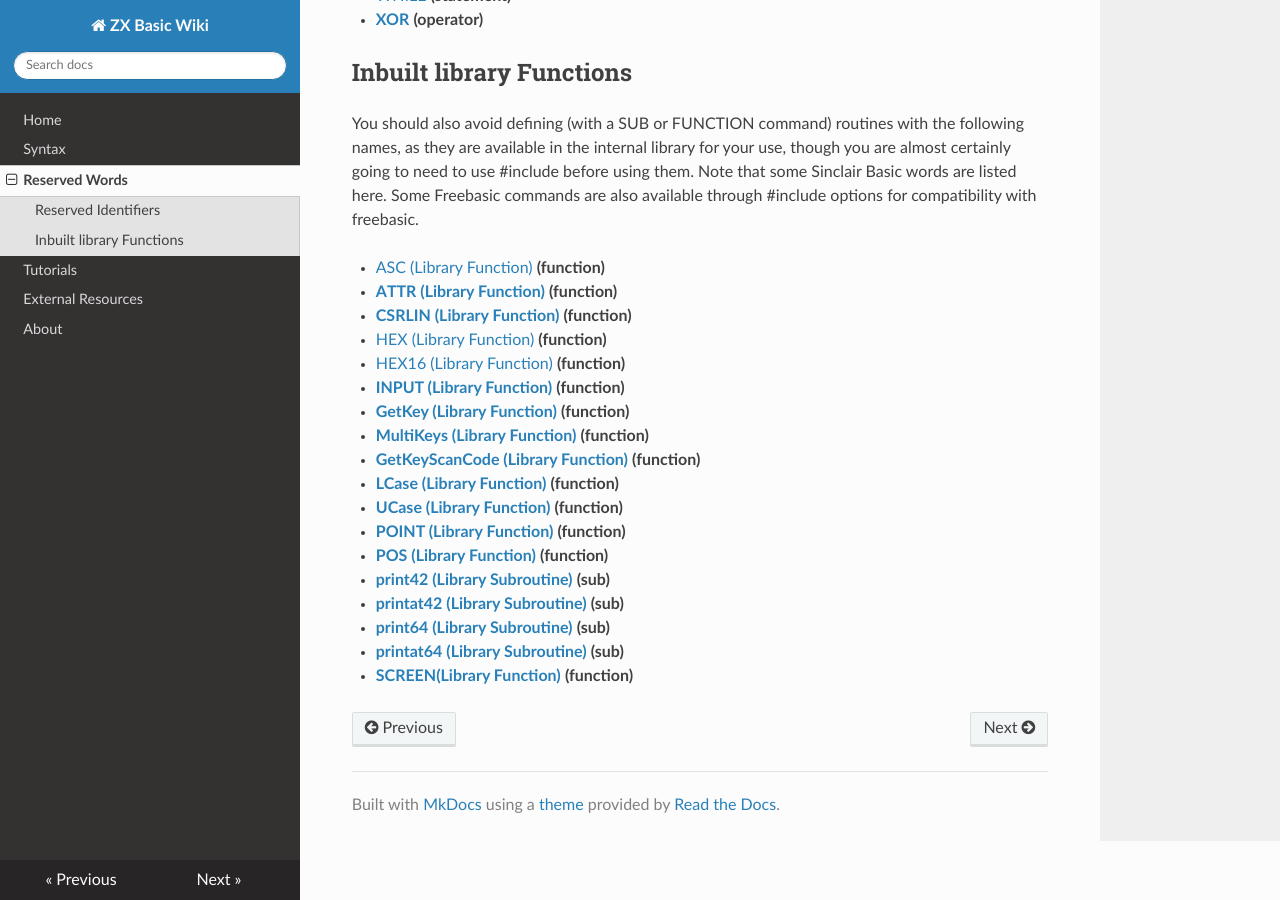
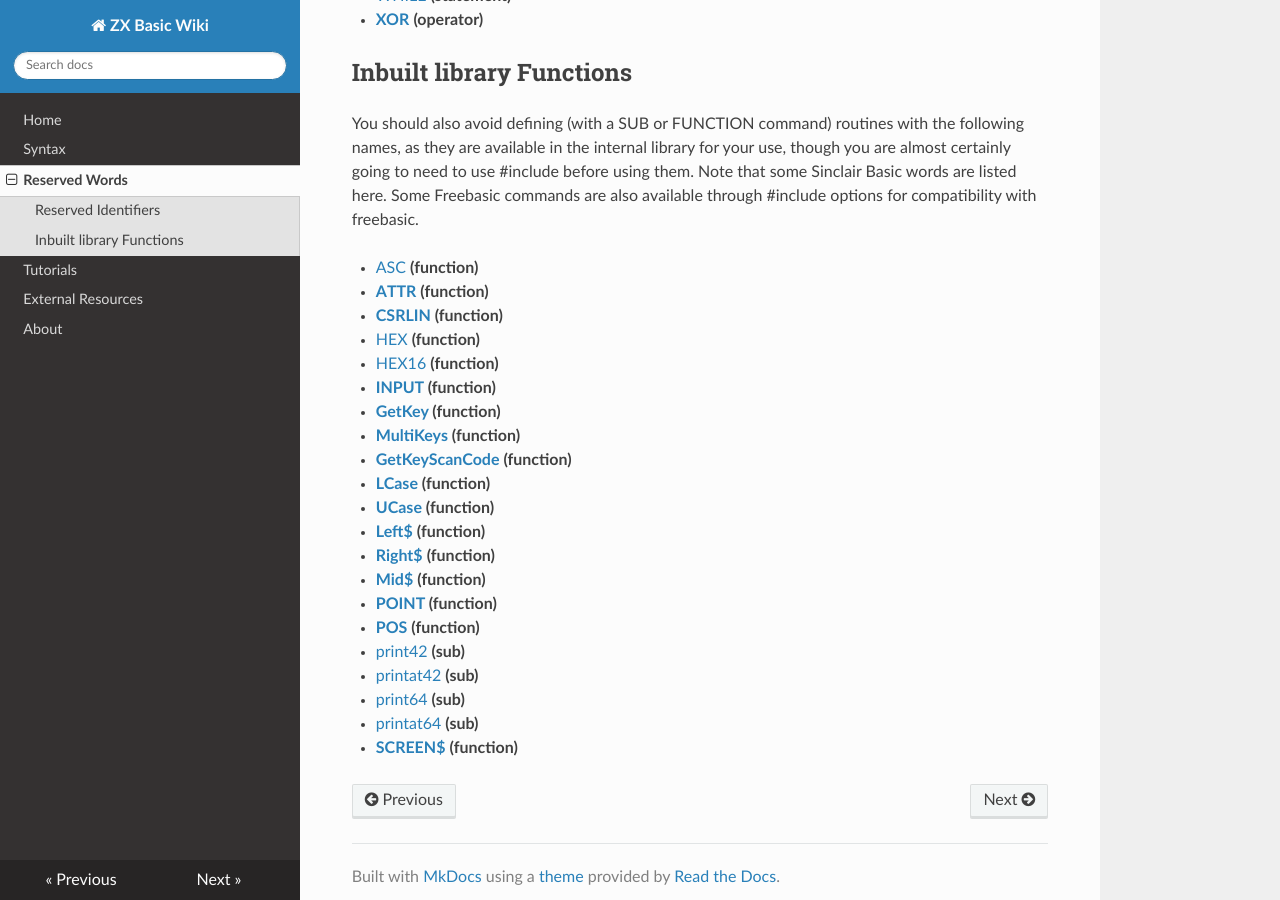
Before and after one commit to boriel-basic/docs, an MkDocs documentation site: the page built from doc/identifier.md, in a window 1280 px wide and 900 px high, scrolled down 3136 px. Built offline with MkDocs 1.6.1, drawn with Linux system fonts in a browser that asks for light colours; nearby versions of some CDN libraries.

```diff
--- a/doc/identifier.md
+++ b/doc/identifier.md
@@ -116,21 +116,24 @@ Identifiers shown in bold are taken from the Sinclair BASIC (beware their meanin
 ## Inbuilt library Functions
 You should also avoid defining (with a SUB or FUNCTION command) routines with the following names, as they are available in the internal library for your use, though you are almost certainly going to need to use #include before using them. Note that some Sinclair Basic words are listed here. Some Freebasic commands are also available through #include options for compatibility with freebasic.
 
-* [ASC (Library Function)](library/asc.bas.md) **(function)**
-* **[ATTR (Library Function)](library/attr.md)** **(function)**
-* **[CSRLIN (Library Function)](library/csrlin.md)** **(function)**
-* [HEX (Library Function)](library/hex.md) **(function)**
-* [HEX16 (Library Function)](library/hex.md) **(function)**
-* **[INPUT (Library Function)](library/input.md)** **(function)**
-* **[GetKey (Library Function)](library/keys/getkey.md)** **(function)**
-* **[MultiKeys (Library Function)](library/keys/multikeys.md)** **(function)**
-* **[GetKeyScanCode (Library Function)](library/keys/getkeyscancode.md)** **(function)**
-* **[LCase (Library Function)](library/string/lcase.md)** **(function)**
-* **[UCase (Library Function)](library/string/ucase.md)** **(function)**
-* **[POINT (Library Function)](library/string/point.md)** **(function)**
-* **[POS (Library Function)](library/pos.md)** **(function)**
-* **[print42 (Library Subroutine)](library/print42.bas.md)** **(sub)**
-* **[printat42 (Library Subroutine)](library/print42.bas.md)** **(sub)**
-* **[print64 (Library Subroutine)](library/print64.bas.md)** **(sub)**
-* **[printat64 (Library Subroutine)](library/print64.bas.md)** **(sub)**
-* **[SCREEN(Library Function)](library/screen.md)** **(function)**
+* [ASC ](library/asc.bas.md) **(function)**
+* **[ATTR ](library/attr.md)** **(function)**
+* **[CSRLIN ](library/csrlin.md)** **(function)**
+* [HEX ](library/hex.md) **(function)**
+* [HEX16 ](library/hex.md) **(function)**
+* **[INPUT ](library/input.md)** **(function)**
+* **[GetKey ](library/keys/getkey.md)** **(function)**
+* **[MultiKeys ](library/keys/multikeys.md)** **(function)**
+* **[GetKeyScanCode ](library/keys/getkeyscancode.md)** **(function)**
+* **[LCase ](library/string/lcase.md)** **(function)**
+* **[UCase ](library/string/ucase.md)** **(function)**
+* **[Left$](library/string/left.md)** **(function)**
+* **[Right$](library/string/right.md)** **(function)**
+* **[Mid$](library/string/mid.md)** **(function)**
+* **[POINT ](library/string/point.md)** **(function)**
+* **[POS ](library/pos.md)** **(function)**
+* [print42 ](library/print42.bas.md) **(sub)**
+* [printat42 ](library/print42.bas.md) **(sub)**
+* [print64 ](library/print64.bas.md) **(sub)**
+* [printat64 ](library/print64.bas.md) **(sub)**
+* **[SCREEN$](library/screen.md)** **(function)**
```
Also changed, not shown: doc/len.md (added, +28 -0 lines).
